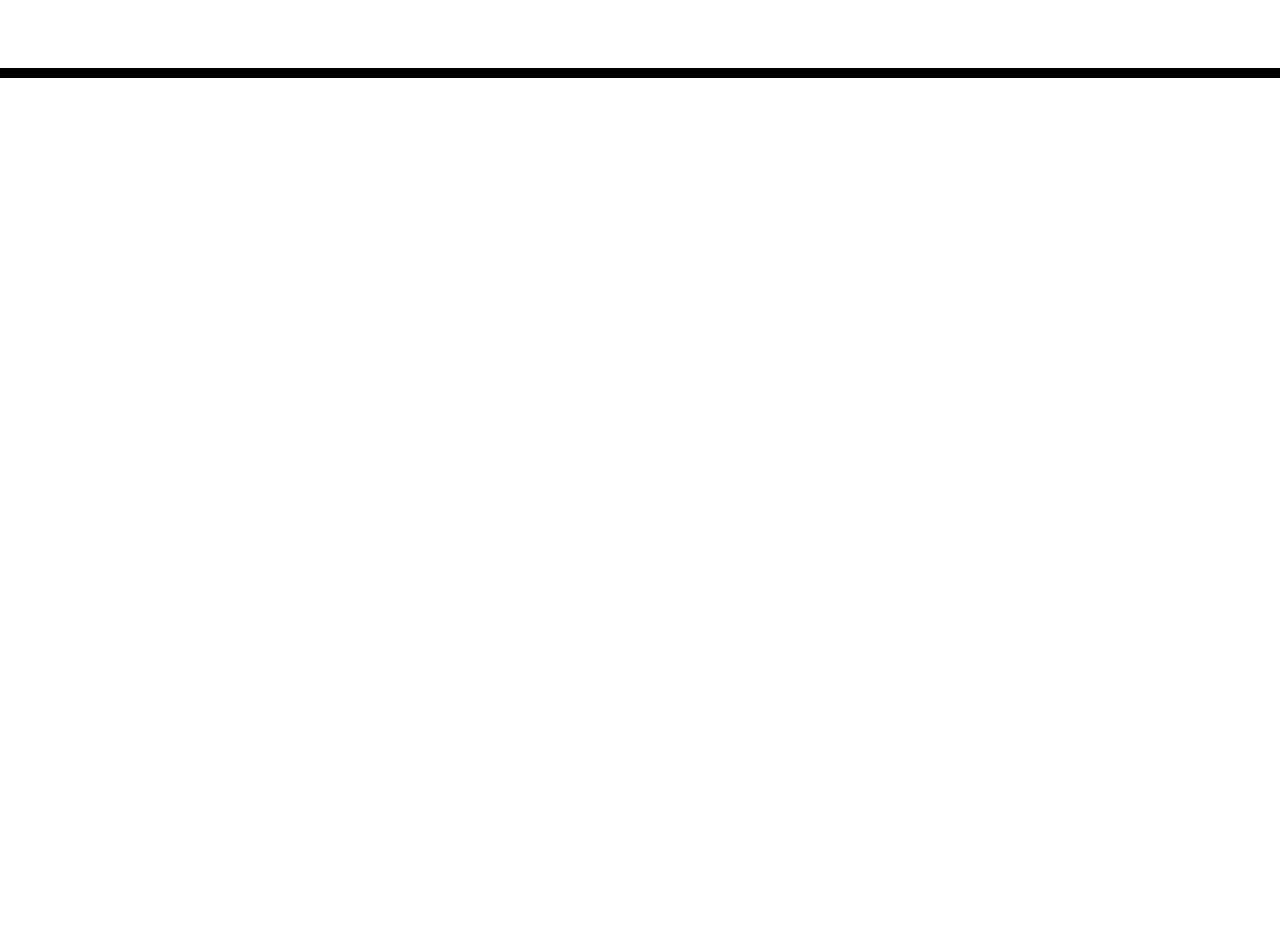
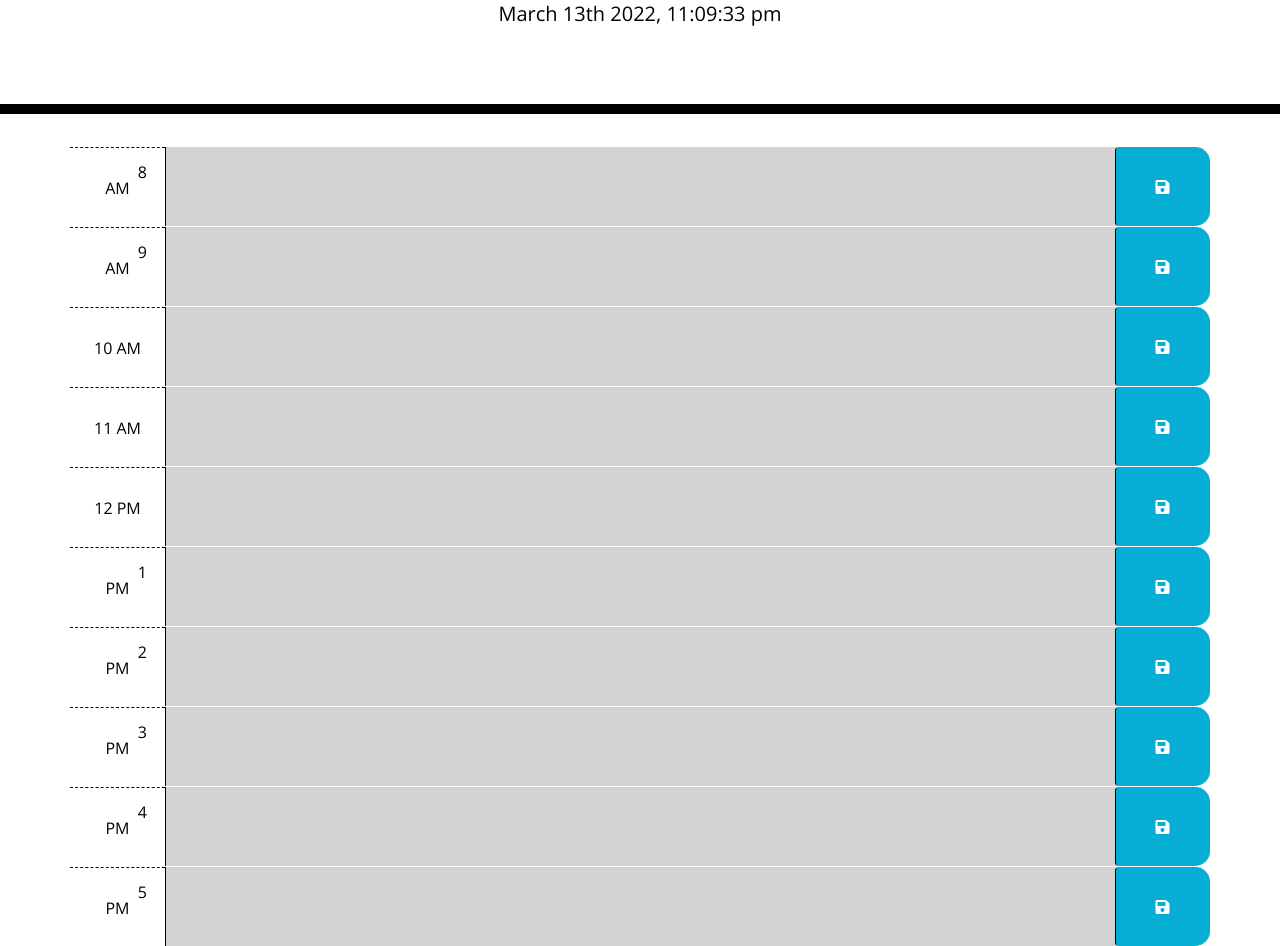
Before and after one commit to truppeiner/work-scheduler, a plain HTML site: page index.html in a window 1280 px wide. Shown: the part 190-1136 px from the top of the page. Before the commit the page ends 800 px from the top, so only its background shows below. Drawn offline with nearby package versions, Linux system fonts and the light colour scheme.

Commit message:
project completed

```diff
--- a/Develop/assets/js/javascript.js
+++ b/Develop/assets/js/javascript.js
@@ -0,0 +1,54 @@
+//Display current date/time
+var time = moment().format('MMMM Do YYYY, h:mm:ss a');
+    $("#currentDay").text(time);
+
+//function will run once jquery is ready
+$(document).ready(function(){
+    //add click listener
+    $(".saveBtn").on("click", function(){
+
+        //obtain values
+        var text = $(this).siblings(".description").val();
+        var time = $(this).parent().attr("id");
+
+        // save text to local storage
+        localStorage.setItem(time, text);
+    })
+
+    var timeTrack = function() {
+        //obtain current number hours
+        var currentTime = moment().hour();
+
+        //loop over time-blocks class
+        $(".time-block").each(function(){
+            var timeBlock = parseInt($(this).attr("id").split("hour")[1]);
+
+            //checks time and addes classes for background
+            if (timeBlock < currentTime) {
+                $(this).removeClass("future");
+                $(this).removeClass("present");
+                $(this).addClass("past");
+            } else if (timeBlock === currentTime){
+                $(this).removeClass("past");
+                $(this).removeClass("future");
+                $(this).addClass("present");
+            } else {
+                $(this).removeClass("present");
+                $(this).removeClass("past");
+                $(this).addClass("future");
+            }
+        })
+    }
+    //if local storage exists then acquire it
+    $("#hour8 .description").val(localStorage.getItem("hour8"));
+    $("#hour9 .description").val(localStorage.getItem("hour9"));
+    $("#hour10 .description").val(localStorage.getItem("hour10"));
+    $("#hour11 .description").val(localStorage.getItem("hour11"));
+    $("#hour12 .description").val(localStorage.getItem("hour12"));
+    $("#hour13 .description").val(localStorage.getItem("hour13"));
+    $("#hour14 .description").val(localStorage.getItem("hour14"));
+    $("#hour15 .description").val(localStorage.getItem("hour15"));
+    $("#hour16 .description").val(localStorage.getItem("hour16"));
+    $("#hour17 .description").val(localStorage.getItem("hour17"));
+    timeTrack();
+})
--- a/index.html
+++ b/index.html
@@ -23,14 +23,110 @@
   </head>
 
   <body>
+  <!-- BEGIN HEADER -->
+
     <header class="jumbotron">
       <h1 class="display-3">Work Day Scheduler</h1>
       <p class="lead">A simple calendar app for scheduling your work day</p>
       <p id="currentDay" class="lead"></p>
     </header>
+
+  <!-- END HEADER -->
+
+  <!-- BEGIN SCHEDULER -->
+
     <div class="container">
-      <!-- Timeblocks go here -->
+      <div id="hour8" class="row time-block">
+        <div class="col-md-1 hour">
+            8 AM
+        </div>
+        <textarea class="col-md-10 description">
+        </textarea>
+        <button class="btn saveBtn col-md-1"><i class="fas fa-save"></i></button>
+      </div>
+
+      <div id="hour9" class="row time-block">
+        <div class="col-md-1 hour">
+            9 AM
+        </div>
+        <textarea class="col-md-10 description">
+        </textarea>
+        <button class="btn saveBtn col-md-1"><i class="fas fa-save"></i></button>
+      </div>
+
+      <div id="hour10" class="row time-block">
+        <div class="col-md-1 hour">
+            10 AM
+        </div>
+        <textarea class="col-md-10 description">
+        </textarea>
+        <button class="btn saveBtn col-md-1"><i class="fas fa-save"></i></button>
+      </div>
+
+      <div id="hour10=1" class="row time-block">
+        <div class="col-md-1 hour">
+            11 AM
+        </div>
+        <textarea class="col-md-10 description">
+        </textarea>
+        <button class="btn saveBtn col-md-1"><i class="fas fa-save"></i></button>
+      </div>
+
+      <div id="hour12" class="row time-block">
+        <div class="col-md-1 hour">
+            12 PM
+        </div>
+        <textarea class="col-md-10 description">
+        </textarea>
+        <button class="btn saveBtn col-md-1"><i class="fas fa-save"></i></button>
+      </div>
+
+      <div id="hour13" class="row time-block">
+        <div class="col-md-1 hour">
+            1 PM
+        </div>
+        <textarea class="col-md-10 description">
+        </textarea>
+        <button class="btn saveBtn col-md-1"><i class="fas fa-save"></i></button>
+      </div>
+
+      <div id="hour14" class="row time-block">
+        <div class="col-md-1 hour">
+            2 PM
+        </div>
+        <textarea class="col-md-10 description">
+        </textarea>
+        <button class="btn saveBtn col-md-1"><i class="fas fa-save"></i></button>
+      </div>
+
+      <div id="hour15" class="row time-block">
+        <div class="col-md-1 hour">
+            3 PM
+        </div>
+        <textarea class="col-md-10 description">
+        </textarea>
+        <button class="btn saveBtn col-md-1"><i class="fas fa-save"></i></button>
+      </div>
+
+      <div id="hour16" class="row time-block">
+        <div class="col-md-1 hour">
+            4 PM
+        </div>
+        <textarea class="col-md-10 description">
+        </textarea>
+        <button class="btn saveBtn col-md-1"><i class="fas fa-save"></i></button>
+      </div>
+
+      <div id="hour17" class="row time-block">
+        <div class="col-md-1 hour">
+            5 PM
+        </div>
+        <textarea class="col-md-10 description">
+        </textarea>
+        <button class="btn saveBtn col-md-1"><i class="fas fa-save"></i></button>
+      </div>
     </div>
+  <!-- END SCHEDULER-->
 
     <script src="https://code.jquery.com/jquery-3.4.1.min.js"></script>
     <script src="https://cdnjs.cloudflare.com/ajax/libs/moment.js/2.24.0/moment.min.js"></script>
```
